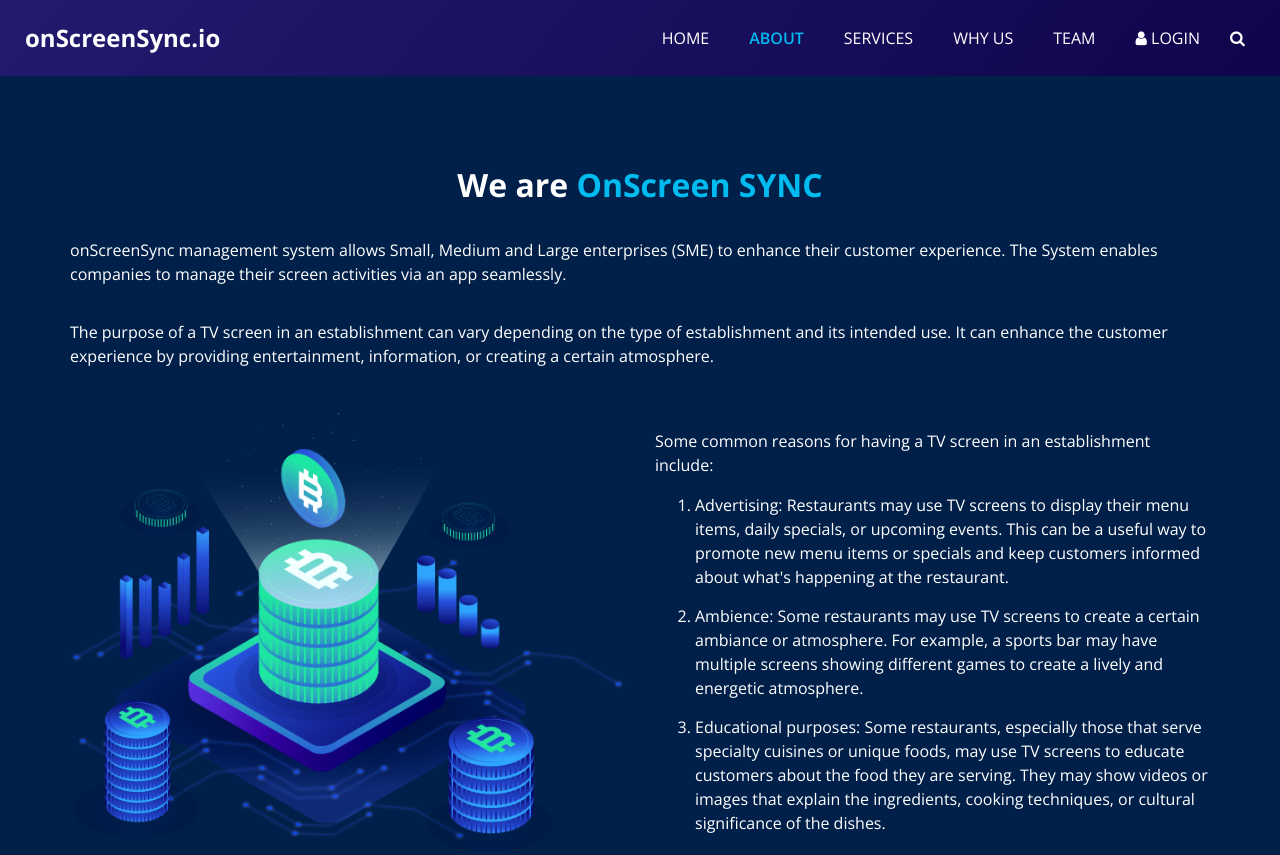
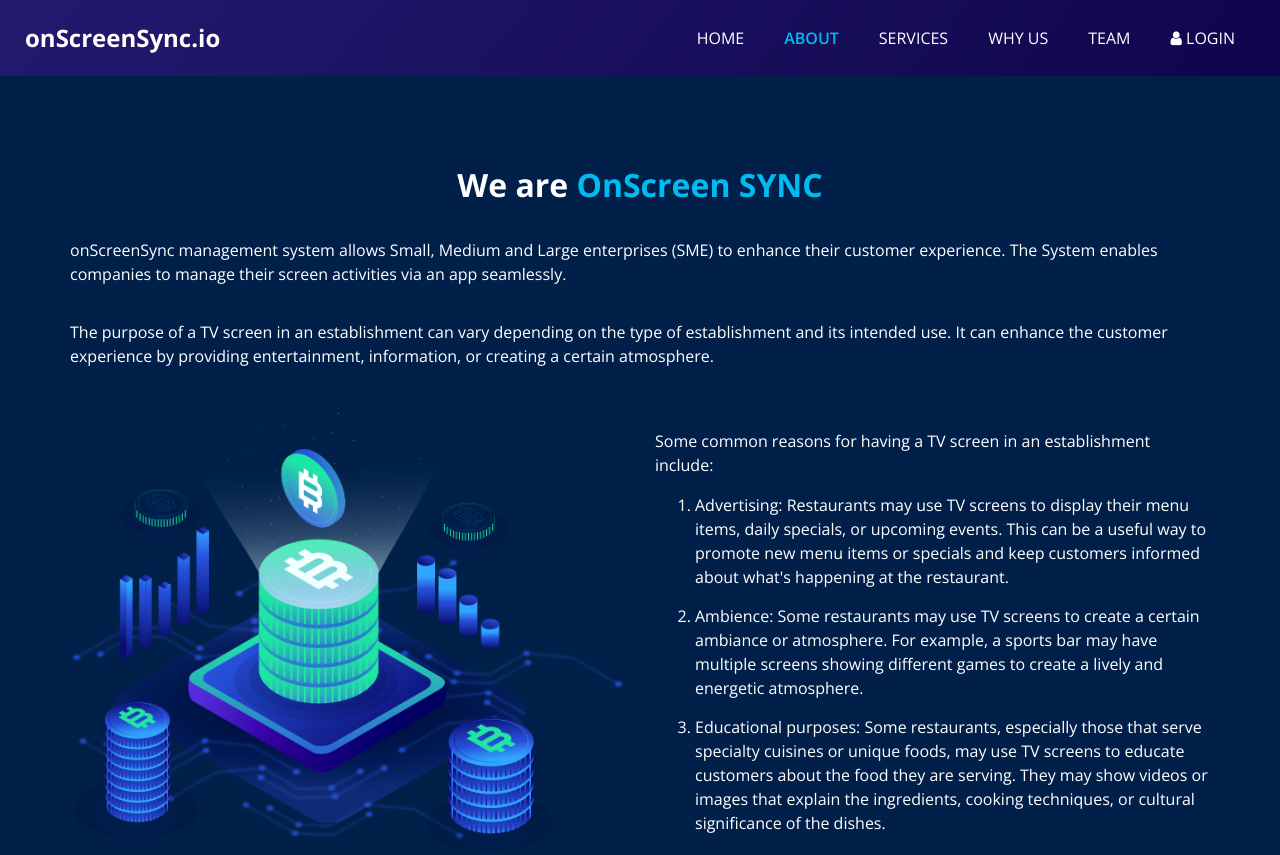
Before and after one commit to isboat/ss-solution-website, a plain HTML site: page src/about.html in a window 1280 px wide. Shown: the top 855 px of the page. Drawn offline with nearby package versions, Linux system fonts and the light colour scheme; some packages are replaced by stand-ins of ours.

Commit message:
removed search from top menubar

```diff
--- a/src/about.html
+++ b/src/about.html
@@ -78,11 +78,6 @@
               <li class="nav-item">
                 <a class="nav-link" href="#"> <i class="fa fa-user" aria-hidden="true"></i> Login</a>
               </li>
-              <form class="form-inline">
-                <button class="btn  my-2 my-sm-0 nav_search-btn" type="submit">
-                  <i class="fa fa-search" aria-hidden="true"></i>
-                </button>
-              </form>
             </ul>
           </div>
         </nav>
```
Also changed, not shown: src/index.html (+0 -5 lines), src/service.html (+0 -5 lines), src/team.html (+0 -5 lines), src/why.html (+0 -5 lines).
